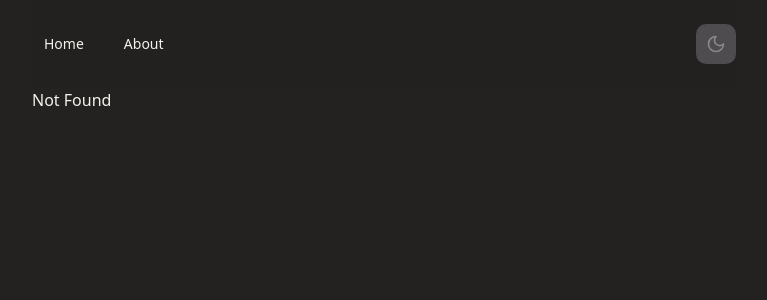
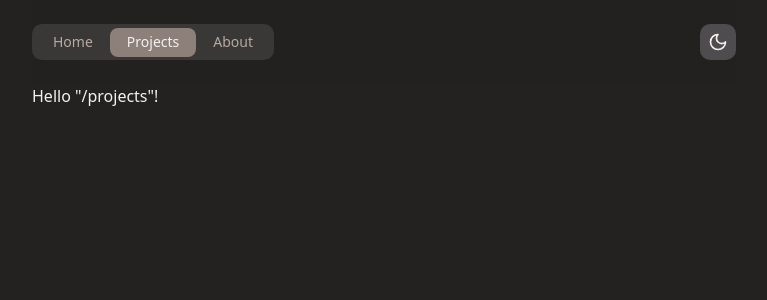
Before and after one commit to sheromero/portfolio-site, a React (Vite) app: page /projects in a window 1280 px wide. Before the commit this address had no page. Shown: the top 300 px of the page, without its empty margins (256-1023 px from the left). Built offline with nearby package versions, Linux system fonts and the light colour scheme.

Commit message:
Update header and add projects route

```diff
--- a/src/components/experience.tsx
+++ b/src/components/experience.tsx
@@ -38,7 +38,7 @@ const educationHistory = [
 export default function Experience() {
   return (
     <Tabs defaultValue="work">
-      <TabsList className="mb-2 grid w-full grid-cols-2">
+      <TabsList className="px-1 mb-2 grid w-full grid-cols-2">
         <TabsTrigger value="work">Work</TabsTrigger>
         <TabsTrigger value="education">Education</TabsTrigger>
       </TabsList>
--- a/src/components/header.tsx
+++ b/src/components/header.tsx
@@ -1,30 +1,42 @@
-import { Link } from "@tanstack/react-router";
+import { Tabs, TabsList, TabsTrigger } from "@/components/ui/tabs";
 import { ThemeToggle } from "./theme-toggle";
+import { Link, useLocation } from "@tanstack/react-router";
 
 export default function Header() {
+  const location = useLocation();
+
   return (
-    <header className="sticky top-0 z-50 bg-background/75 py-6 backdrop-blur-sm ">
-      <nav className="flex items-center justify-between">
-        <ul className="flex space-x-4">
-          <li>
+    <header className="sticky top-0 z-50 bg-background/75 py-6 backdrop-blur-sm">
+      <nav className="relative flex items-center justify-between w-full gap-4">
+        <Tabs value={location.pathname}>
+          <TabsList className="bg-muted px-1 rounded-lg">
+            <TabsTrigger asChild value="/">
               <Link
                 to="/"
-              className="relative inline-flex items-center px-3 py-2 text-sm font-medium text-foreground hover:text-primary focus:outline-none transition-colors"
+                className="px-4 py-2 text-sm font-medium data-[state=active]:text-primary focus:outline-none transition-colors"
               >
                 Home
               </Link>
-          </li>
-          <li>
+            </TabsTrigger>
+            <TabsTrigger asChild value="/projects">
+              <Link
+                to="/projects"
+                className="px-4 py-2 text-sm font-medium data-[state=active]:text-primary focus:outline-none transition-colors"
+              >
+                Projects
+              </Link>
+            </TabsTrigger>
+            <TabsTrigger asChild value="/about">
               <Link
                 to="/about"
-              className="relative inline-flex items-center px-3 py-2 text-sm font-medium text-foreground hover:text-primary focus:outline-none transition-colors"
+                className="px-4 py-2 text-sm font-medium data-[state=active]:text-primary focus:outline-none transition-colors"
               >
                 About
               </Link>
-          </li>
-        </ul>
-        <div className="flex gap-0 sm:gap-4"></div>
-      <ThemeToggle></ThemeToggle>
+            </TabsTrigger>
+          </TabsList>
+        </Tabs>
+        <ThemeToggle />
       </nav>
     </header>
   );
--- a/src/components/theme-toggle.tsx
+++ b/src/components/theme-toggle.tsx
@@ -4,18 +4,15 @@ import { useState, useEffect } from "react";
 
 export function ThemeToggle() {
   const { theme, setTheme } = useTheme();
-  // Sync local state with theme context on mount and when theme changes
   const [mode, setMode] = useState<"light" | "dark">(theme === "dark" ? "dark" : "light");
 
   useEffect(() => {
-    // Update local state when theme context changes externally
     if (theme === "dark" || theme === "light") {
       setMode(theme);
     }
   }, [theme]);
 
   useEffect(() => {
-    // Update theme context when mode changes locally
     if (theme !== mode) {
       setTheme(mode);
     }
@@ -25,34 +22,50 @@ export function ThemeToggle() {
     setMode((prev) => (prev === "light" ? "dark" : "light"));
   };
 
-  const iconColor = mode === "light"
-    ? "var(--color-primary-foreground, #fff)"
-    : "var(--color-muted-foreground, #888)";
+  const colors = {
+    light: {
+      icon: "var(--primary-foreground, #232220)",
+      bg: "var(--muted, #e6e6e6)",
+      bgHover: "var(--accent, #d0d0d0)",
+    },
+    dark: {
+      icon: "var(--primary-foreground, #f4f1ed)",
+      bg: "var(--muted, #4e4c4f)",
+      bgHover: "var(--accent, #6e6c70)",
+    },
+  };
+
+  const currentColors = mode === "light" ? colors.light : colors.dark;
 
   return (
     <button
       onClick={toggleMode}
       aria-label="Toggle theme"
       title="Toggle theme"
+      type="button"
       className="
+        w-9 h-9
         rounded-[var(--radius)]
-        w-10 h-10
         flex items-center justify-center
-        bg-[var(--color-muted)]
-        hover:bg-[var(--color-accent)]
+        transition-all duration-300 ease-in-out
+        hover:scale-105 focus-visible:outline-none focus-visible:ring-2 focus-visible:ring-ring
       "
-      type="button"
+      style={{
+        backgroundColor: currentColors.bg,
+        color: currentColors.icon,
+      }}
+      onMouseEnter={(e) => {
+        e.currentTarget.style.backgroundColor = currentColors.bgHover;
+      }}
+      onMouseLeave={(e) => {
+        e.currentTarget.style.backgroundColor = currentColors.bg;
+      }}
     >
-      <div
-        className="transition-transform duration-300 ease-in-out hover:scale-110"
-        style={{ color: iconColor }}
-      >
-        {mode === "light" ? (
-          <Sun className="h-5 w-5" />
-        ) : (
-          <Moon className="h-5 w-5" />
-        )}
-      </div>
+      {mode === "light" ? (
+        <Sun className="h-5 w-5" />
+      ) : (
+        <Moon className="h-5 w-5" />
+      )}
     </button>
   );
 }
--- a/src/routeTree.gen.ts
+++ b/src/routeTree.gen.ts
@@ -11,10 +11,17 @@
 // Import Routes
 
 import { Route as rootRoute } from './routes/__root'
+import { Route as ProjectsImport } from './routes/projects'
 import { Route as AboutImport } from './routes/about'
 import { Route as IndexImport } from './routes/index'
 
 // Create/Update Routes
+
+const ProjectsRoute = ProjectsImport.update({
+  id: '/projects',
+  path: '/projects',
+  getParentRoute: () => rootRoute,
+} as any)
 
 const AboutRoute = AboutImport.update({
   id: '/about',
@@ -46,6 +53,13 @@ declare module '@tanstack/react-router' {
       preLoaderRoute: typeof AboutImport
       parentRoute: typeof rootRoute
     }
+    '/projects': {
+      id: '/projects'
+      path: '/projects'
+      fullPath: '/projects'
+      preLoaderRoute: typeof ProjectsImport
+      parentRoute: typeof rootRoute
+    }
   }
 }
 
@@ -54,36 +68,41 @@ declare module '@tanstack/react-router' {
 export interface FileRoutesByFullPath {
   '/': typeof IndexRoute
   '/about': typeof AboutRoute
+  '/projects': typeof ProjectsRoute
 }
 
 export interface FileRoutesByTo {
   '/': typeof IndexRoute
   '/about': typeof AboutRoute
+  '/projects': typeof ProjectsRoute
 }
 
 export interface FileRoutesById {
   __root__: typeof rootRoute
   '/': typeof IndexRoute
   '/about': typeof AboutRoute
+  '/projects': typeof ProjectsRoute
 }
 
 export interface FileRouteTypes {
   fileRoutesByFullPath: FileRoutesByFullPath
-  fullPaths: '/' | '/about'
+  fullPaths: '/' | '/about' | '/projects'
   fileRoutesByTo: FileRoutesByTo
-  to: '/' | '/about'
-  id: '__root__' | '/' | '/about'
+  to: '/' | '/about' | '/projects'
+  id: '__root__' | '/' | '/about' | '/projects'
   fileRoutesById: FileRoutesById
 }
 
 export interface RootRouteChildren {
   IndexRoute: typeof IndexRoute
   AboutRoute: typeof AboutRoute
+  ProjectsRoute: typeof ProjectsRoute
 }
 
 const rootRouteChildren: RootRouteChildren = {
   IndexRoute: IndexRoute,
   AboutRoute: AboutRoute,
+  ProjectsRoute: ProjectsRoute,
 }
 
 export const routeTree = rootRoute
@@ -97,7 +116,8 @@ export const routeTree = rootRoute
       "filePath": "__root.tsx",
       "children": [
         "/",
-        "/about"
+        "/about",
+        "/projects"
       ]
     },
     "/": {
@@ -105,6 +125,9 @@ export const routeTree = rootRoute
     },
     "/about": {
       "filePath": "about.tsx"
+    },
+    "/projects": {
+      "filePath": "projects.tsx"
     }
   }
 }
--- a/src/routes/index.tsx
+++ b/src/routes/index.tsx
@@ -2,7 +2,7 @@ import { createFileRoute } from "@tanstack/react-router";
 import Experience from "@/components/experience";
 import pic from "../assets/pic.jpg";
 import Socials from "@/components/socials";
-import { ArrowDown, ArrowDownRight } from "lucide-react";
+import { ArrowDown, ArrowDownRight, MapPin } from "lucide-react";
 
 export const Route = createFileRoute("/")({
   component: App,
@@ -14,14 +14,6 @@ function App() {
   return (
     <article className="bg-background text-foreground mt-8 flex flex-col gap-16 pb-16">
       <section className="bg-background text-foreground flex flex-col items-start gap-8 md:flex-row-reverse md:items-center md:justify-between">
-        <img
-          className="rounded-lg"
-          src={pic}
-          width={125}
-          height={125}
-          alt="Description"
-          loading="lazy"
-        />
         <div className="flex flex-col">
           <div className="flex items-center gap-2">
             <h1 className="title text-5xl">Hey, it's Sherif.</h1>
@@ -34,13 +26,16 @@ function App() {
             />
           </div>
           <p className="mt-2 font-medium">
-            {/* Update my age */}
             {new Date().getFullYear() - BIRTH_YEAR}
-            y.o. software engineer/developer from Australia AU
+            y.o. software engineer/developer
           </p>
+          <div className="flex gap-2">
+            <MapPin className="size-4 animate-bounce sm:block"></MapPin>
+            <p>Western Australia, AU</p>
+          </div>
           <p className="mt-8 max-w-sm">
-            Backend by trade, full-stack by passion. I build and self-host the
-            lot. I also like automation and machine learning/Computer vision.
+            Fullstack developer with experience in web automation, scraping and intergrating
+            machine learning/computer vision solutions.
           </p>
           <div className="mt-8 flex items-end gap-1">
             <p className="font-semibold">
@@ -53,6 +48,14 @@ function App() {
             <Socials></Socials>
           </section>
         </div>
+        <img
+          className="rounded-lg"
+          src={pic}
+          width={200}
+          height={125}
+          alt="Description"
+          loading="lazy"
+        />
       </section>
       <Experience></Experience>
       <section className="flex flex-col gap-8">
--- /dev/null
+++ b/src/routes/projects.tsx
@@ -0,0 +1,9 @@
+import { createFileRoute } from '@tanstack/react-router'
+
+export const Route = createFileRoute('/projects')({
+  component: RouteComponent,
+})
+
+function RouteComponent() {
+  return <div>Hello "/projects"!</div>
+}
```
Lines whose indentation alone changed are shown as unchanged.
